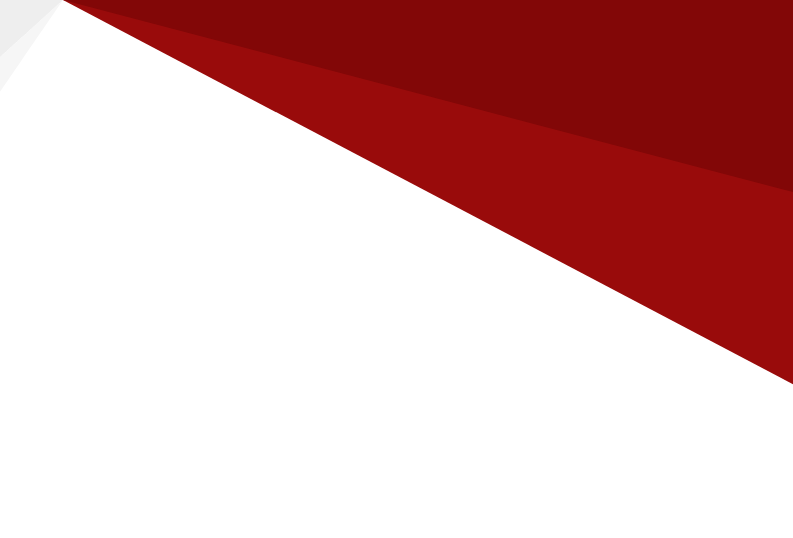
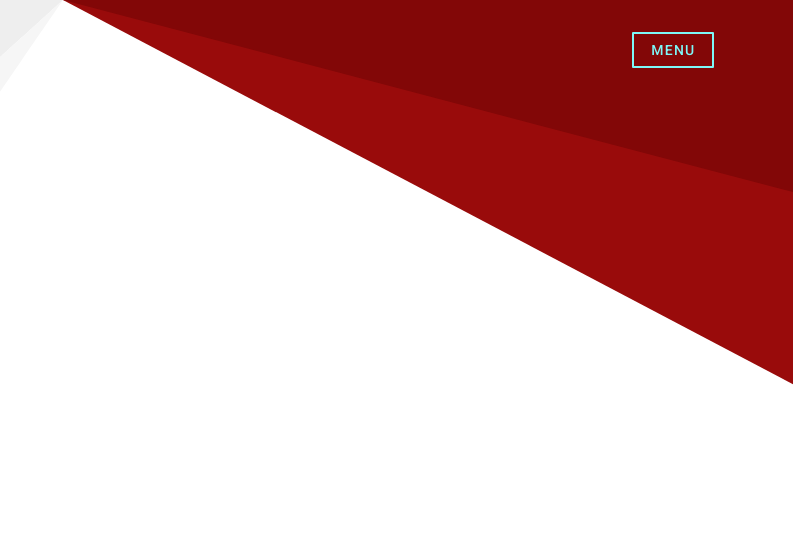
Before and after one commit to Weyenriah/portfolio, a Vue app: page /#/ in a window 1280 px wide. Shown: the top 538 px of the page, without its empty margins (487-1280 px from the left). Built offline with nearby package versions, Linux system fonts and the light colour scheme.

Commit message:
add menu

```diff
--- a/public/index.html
+++ b/public/index.html
@@ -8,6 +8,7 @@
     <title><%= htmlWebpackPlugin.options.title %></title>
     <link rel="stylesheet" href="https://fonts.googleapis.com/css?family=Roboto:100,300,400,500,700,900">
     <link rel="stylesheet" href="https://cdn.jsdelivr.net/npm/@mdi/font@latest/css/materialdesignicons.min.css">
+    <link href="https://use.fontawesome.com/releases/v5.0.13/css/all.css" rel="stylesheet">
   </head>
   <body>
     <noscript>
--- a/src/App.vue
+++ b/src/App.vue
@@ -10,7 +10,7 @@
 
 <script>
 import TheFooter from '@/components/TheFooter.vue'
-import TheBackground from './components/TheBackground';
+import TheBackground from './components/TheBackground'
 
 export default {
   name: 'App',
--- a/src/components/TheBackground.vue
+++ b/src/components/TheBackground.vue
@@ -20,14 +20,15 @@
 </template>
 
 <script>
-    export default {
-        name: "TheBackground",
-    }
+export default {
+  name: 'TheBackground',
+}
 </script>
 
 <style lang="scss" scoped>
   .background {
-    height: 900px;
+    position: absolute;
+    height: 950px;
     width: 100%;
     svg {
       position: absolute;
--- a/src/components/TheHeader.vue
+++ b/src/components/TheHeader.vue
@@ -1,10 +1,12 @@
 <template>
-
+  <TheMenu/>
 </template>
 
 <script>
+import TheMenu from './TheMenu'
 export default {
   name: 'TheHeader',
+  components: { TheMenu },
 }
 </script>
 
--- /dev/null
+++ b/src/components/TheMenu.vue
@@ -0,0 +1,77 @@
+<template>
+  <v-sheet
+    height="400"
+    class="menu-manager"
+  >
+    <v-container>
+      <v-row class="menu-positioning">
+        <v-btn
+          class="menu-button"
+          color="transparent"
+          dark
+          @click.stop="drawer = !drawer"
+        >
+          Menu
+        </v-btn>
+      </v-row>
+    </v-container>
+
+    <v-navigation-drawer
+      v-model="drawer"
+      absolute
+      temporary
+      class="menu-drawer"
+    >
+      <v-list>
+        <v-list-item
+          v-for="item in items"
+          :key="item.title"
+          link
+        >
+          <v-list-item-icon>
+            <v-icon class="icon">{{ item.icon }}</v-icon>
+          </v-list-item-icon>
+          <v-list-item-content>
+            <v-list-item-title>{{ item.title }}</v-list-item-title>
+          </v-list-item-content>
+        </v-list-item>
+      </v-list>
+    </v-navigation-drawer>
+  </v-sheet>
+</template>
+
+<script>
+export default {
+  name: 'TheMenu',
+  data () {
+    return {
+      drawer: null,
+      items: [
+        { title: 'Home', icon: 'fas fa-home' },
+        { title: 'Projects', icon: 'fas fa-project-diagram' },
+        { title: 'Contact', icon: 'fas fa-envelope' },
+      ],
+    }
+  },
+}
+</script>
+
+<style lang="scss" scoped>
+  .menu-manager {
+    overflow: hidden;
+    .menu-positioning {
+      display: flex;
+      justify-content: flex-end;
+      margin: 20px;
+      .menu-button {
+        border: 2px solid white !important;
+        border-radius: 1px;
+        mix-blend-mode: difference;
+      }
+    }
+    .icon {
+      margin-left: 6px;
+      font-size: 18px;
+    }
+  }
+</style>
--- a/src/components/TheProjects.vue
+++ b/src/components/TheProjects.vue
@@ -1,5 +1,6 @@
 <template>
-
+  <article>
+  </article>
 </template>
 
 <script>
```
